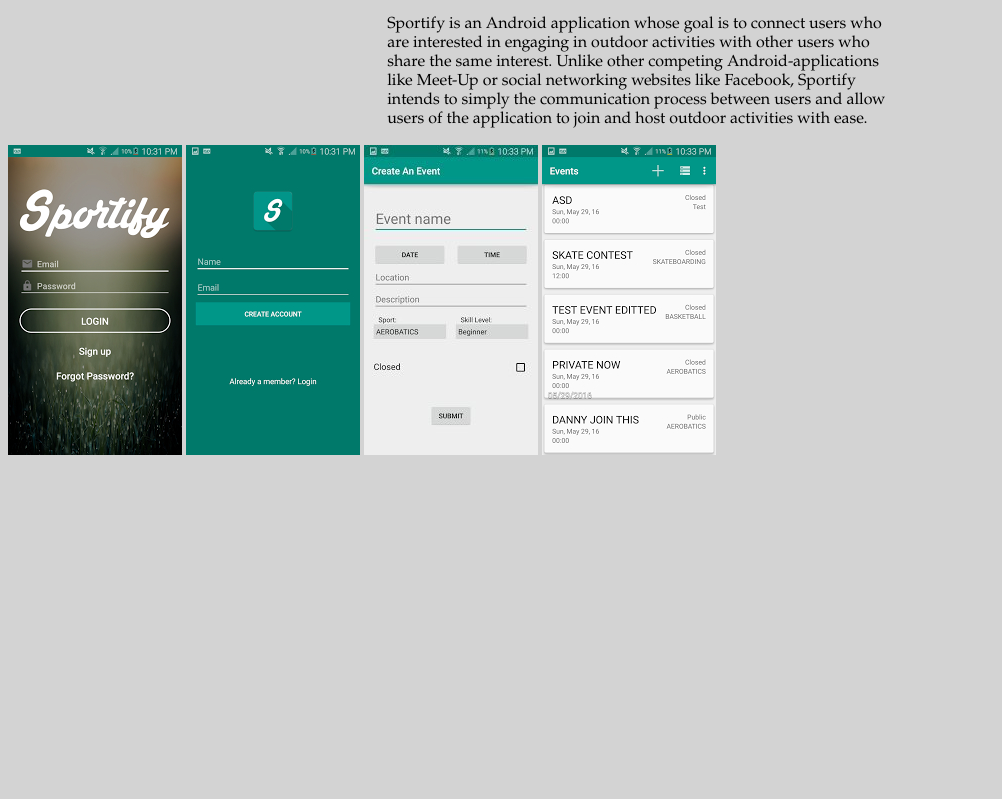
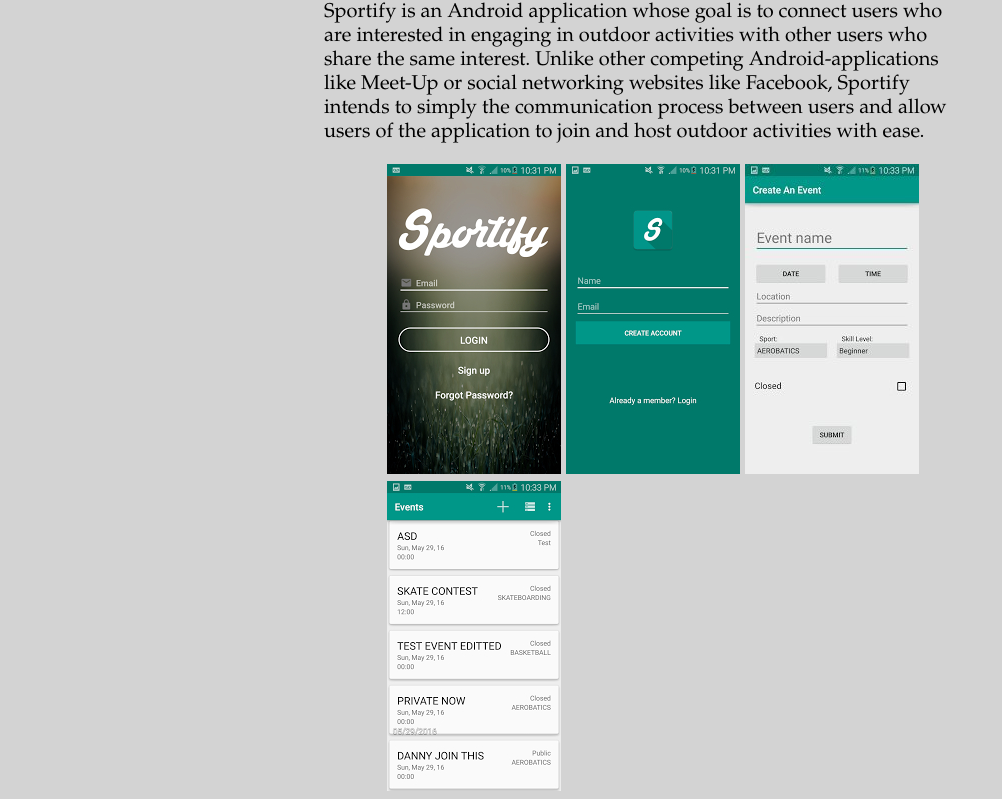
Before and after one commit to abtom/portfolio, a plain HTML site: page sportify.html in a window 1280 px wide. Shown: the part 52-851 px from the top of the page, without its empty margins (0-1002 px from the left). Before the commit the page ends 800 px from the top, so only its background shows below. Drawn offline with Linux system fonts and the light colour scheme.

Commit message:
Layout Changes for Sportify

```diff
--- a/sportify.css
+++ b/sportify.css
@@ -1,5 +1,6 @@
 *{
 	font-family: Garamond;
+	font-size: 20px;
 }
 
 body{
@@ -7,8 +8,8 @@ body{
 }
 
 p{
-	padding-left: 30%;
-	padding-right:30%;
+	padding-left: 25%;
+	padding-right:25%;
 }
 
 h1{
@@ -16,3 +17,27 @@ h1{
 	padding-right: 30%;
 	text-align: center;
 }
+
+.projects{
+	padding-left: 30%;
+	padding-right: 20%;
+}
+#sportify1{
+	margin-left: auto;
+	margin-right: auto;
+}
+
+#sportify2{
+	margin-left: auto;
+	margin-right: auto;
+}
+
+#sportify3{
+	margin-left: auto;
+	margin-right: auto;
+}
+
+#sportify4{
+	margin-left: auto;
+	margin-right: auto;
+}
--- a/sportify.html
+++ b/sportify.html
@@ -9,7 +9,7 @@
 		<p> Sportify is an Android application whose goal is to connect users who are
 		interested in engaging in outdoor activities with other users who share the same interest. Unlike other competing Android-applications like Meet-Up or social networking websites like Facebook, Sportify intends to simply the communication process between users and allow users of the application to join and host outdoor activities with ease.
 		<div class="projects">
-			<img src="img/sportify1.jpg" alt="" id="sportify"> </a>
+			<img src="img/sportify1.jpg" alt="" id="sportify1"> </a>
 			<img src="img/sportify2.jpg" alt="" id="sportify2"></a>
 			<img src="img/sportify3.jpg" alt="" id="sportify3"> </a>
 			<img src="img/sportify4.jpg" alt="" id="sportify4"> </a>
```
